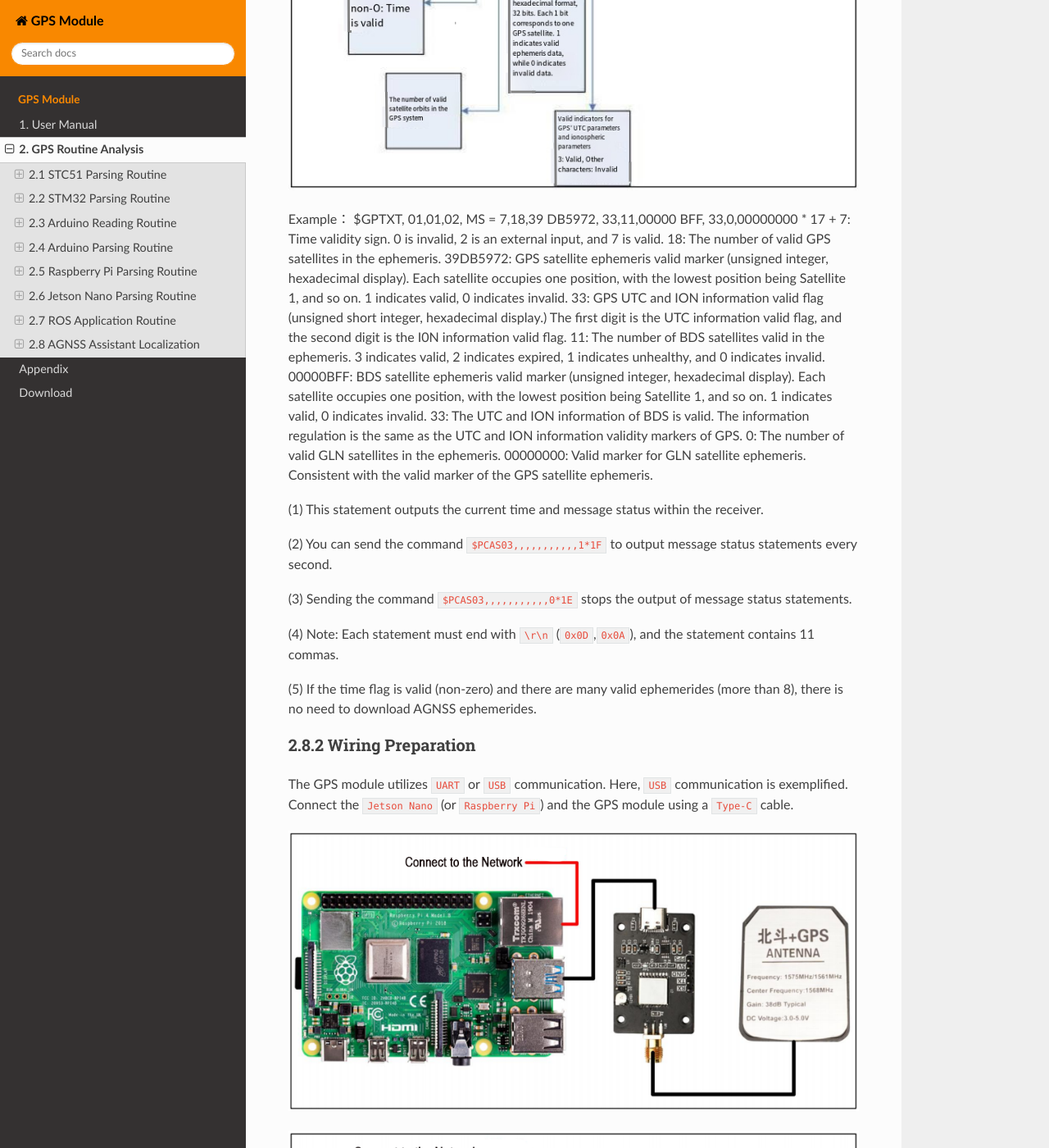
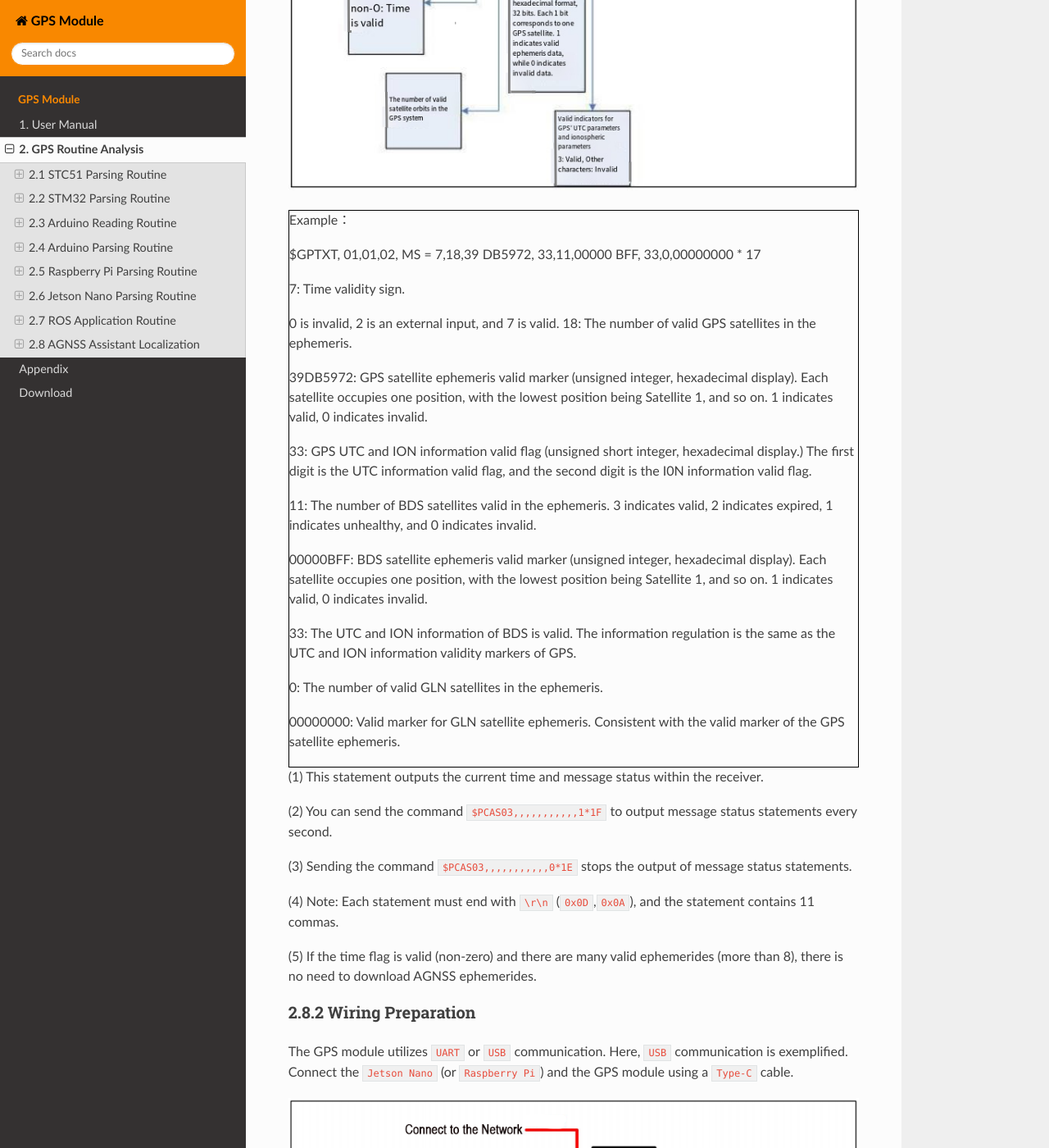
Before and after one commit to Hiwonder-docs/GPS-Module, a Sphinx documentation site: the page built from source/docs/2.GPS_Routine_Analysis.md, in a window 1280 px wide and 1400 px high, scrolled down 49133 px. Shown: the whole window at 82% size. Built offline with Sphinx 7.4.7 and the Read the Docs theme 3.1.0, drawn with Linux system fonts in a browser that asks for light colours.

Commit message:
GPS Module 3

```diff
--- a/source/docs/2.GPS_Routine_Analysis.md
+++ b/source/docs/2.GPS_Routine_Analysis.md
@@ -368,7 +368,7 @@
 
 <img src="../_static/media/chapter_2/image22.png" class="common_img" />
 
-(3) After selection, click-on <img src="../_static/media/chapter_2/image23.PNG" /> to upload the code to the UNO board. When the programs are uploaded successfully, you will receive the prompt at the lower left corner.
+(3) After selection, click-on <img src="../_static/media/chapter_2/image23.png" /> to upload the code to the UNO board. When the programs are uploaded successfully, you will receive the prompt at the lower left corner.
 
 <img src="../_static/media/chapter_2/image24.png" class="common_img" />
 
@@ -541,7 +541,7 @@
 
 <img src="../_static/media/chapter_2/image22.png" class="common_img" />
 
-③ After selection, click-on <img src="../_static/media/chapter_2/image23.PNG" /> to upload the code to the UNO board. When the programs are uploaded successfully, you will receive the prompt at the lower left corner.
+③ After selection, click-on <img src="../_static/media/chapter_2/image23.png" /> to upload the code to the UNO board. When the programs are uploaded successfully, you will receive the prompt at the lower left corner.
 
 <img src="../_static/media/chapter_2/image24.png" class="common_img" />
 
@@ -1471,11 +1471,33 @@
 
 * **Introduction to Message Status Statements**
 
-<img src="../_static/media/chapter_2/image87.PNG" class="common_img" />
+<img src="../_static/media/chapter_2/image87.png" class="common_img" />
+
+<div style="border: 1px solid #000">
 
 Example：
-$GPTXT, 01,01,02, MS = 7,18,39 DB5972, 33,11,00000 BFF, 33,0,00000000 * 17 +
-7: Time validity sign. 0 is invalid, 2 is an external input, and 7 is valid. 18: The number of valid GPS satellites in the ephemeris. 39DB5972: GPS satellite ephemeris valid marker (unsigned integer, hexadecimal display). Each satellite occupies one position, with the lowest position being Satellite 1, and so on. 1 indicates valid, 0 indicates invalid. 33: GPS UTC and ION information valid flag (unsigned short integer, hexadecimal display.) The first digit is the UTC information valid flag, and the second digit is the I0N information valid flag. 11: The number of BDS satellites valid in the ephemeris. 3 indicates valid, 2 indicates expired, 1 indicates unhealthy, and 0 indicates invalid. 00000BFF: BDS satellite ephemeris valid marker (unsigned integer, hexadecimal display). Each satellite occupies one position, with the lowest position being Satellite 1, and so on. 1 indicates valid, 0 indicates invalid. 33: The UTC and ION information of BDS is valid. The information regulation is the same as the UTC and ION information validity markers of GPS. 0: The number of valid GLN satellites in the ephemeris. 00000000: Valid marker for GLN satellite ephemeris. Consistent with the valid marker of the GPS satellite ephemeris.
+
+$GPTXT, 01,01,02, MS = 7,18,39 DB5972, 33,11,00000 BFF, 33,0,00000000 * 17
+
+7: Time validity sign.
+
+0 is invalid, 2 is an external input, and 7 is valid. 18: The number of valid GPS satellites in the ephemeris.
+
+39DB5972: GPS satellite ephemeris valid marker (unsigned integer, hexadecimal display). Each satellite occupies one position, with the lowest position being Satellite 1, and so on. 1 indicates valid, 0 indicates invalid.
+
+33: GPS UTC and ION information valid flag (unsigned short integer, hexadecimal display.) The first digit is the UTC information valid flag, and the second digit is the I0N information valid flag.
+
+11: The number of BDS satellites valid in the ephemeris. 3 indicates valid, 2 indicates expired, 1 indicates unhealthy, and 0 indicates invalid.
+
+00000BFF: BDS satellite ephemeris valid marker (unsigned integer, hexadecimal display). Each satellite occupies one position, with the lowest position being Satellite 1, and so on. 1 indicates valid, 0 indicates invalid.
+
+33: The UTC and ION information of BDS is valid. The information regulation is the same as the UTC and ION information validity markers of GPS.
+
+0: The number of valid GLN satellites in the ephemeris.
+
+00000000: Valid marker for GLN satellite ephemeris. Consistent with the valid marker of the GPS satellite ephemeris.
+
+</div>
 
 (1) This statement outputs the current time and message status within the receiver.
 
```
